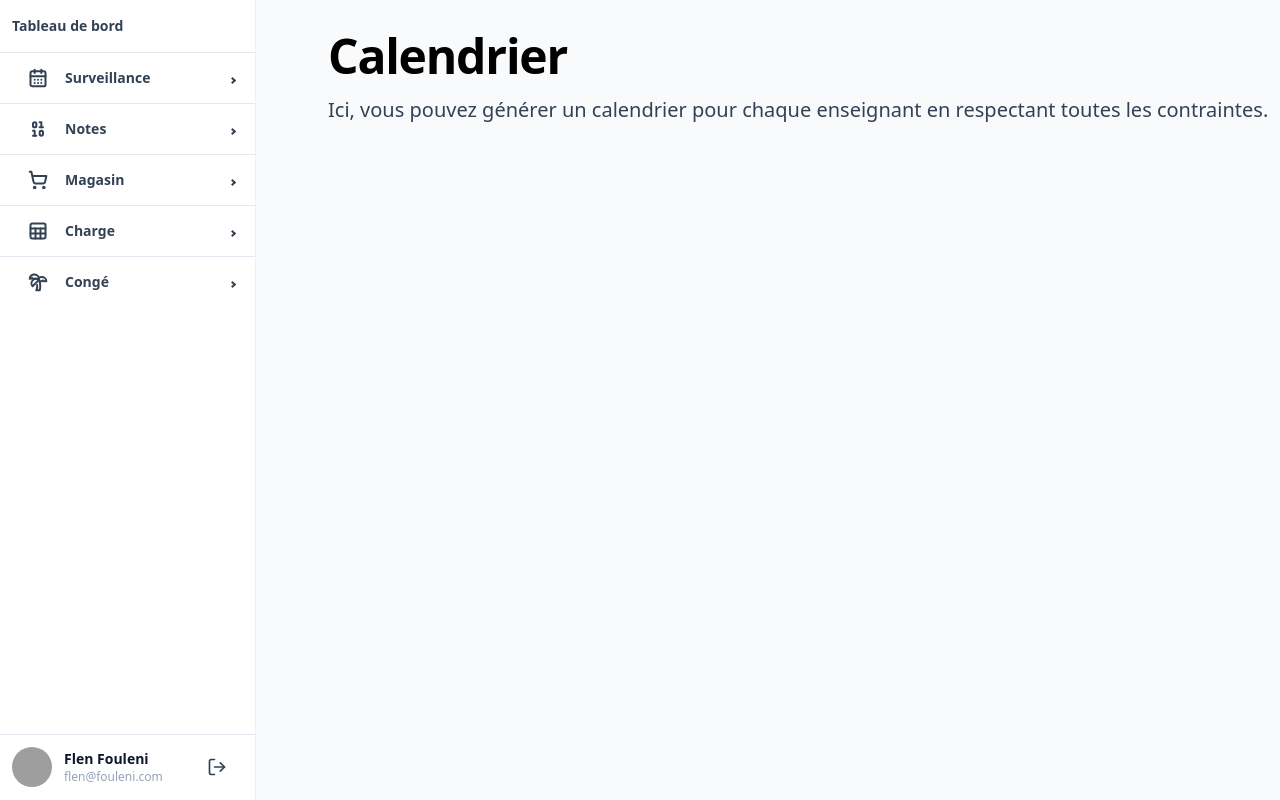
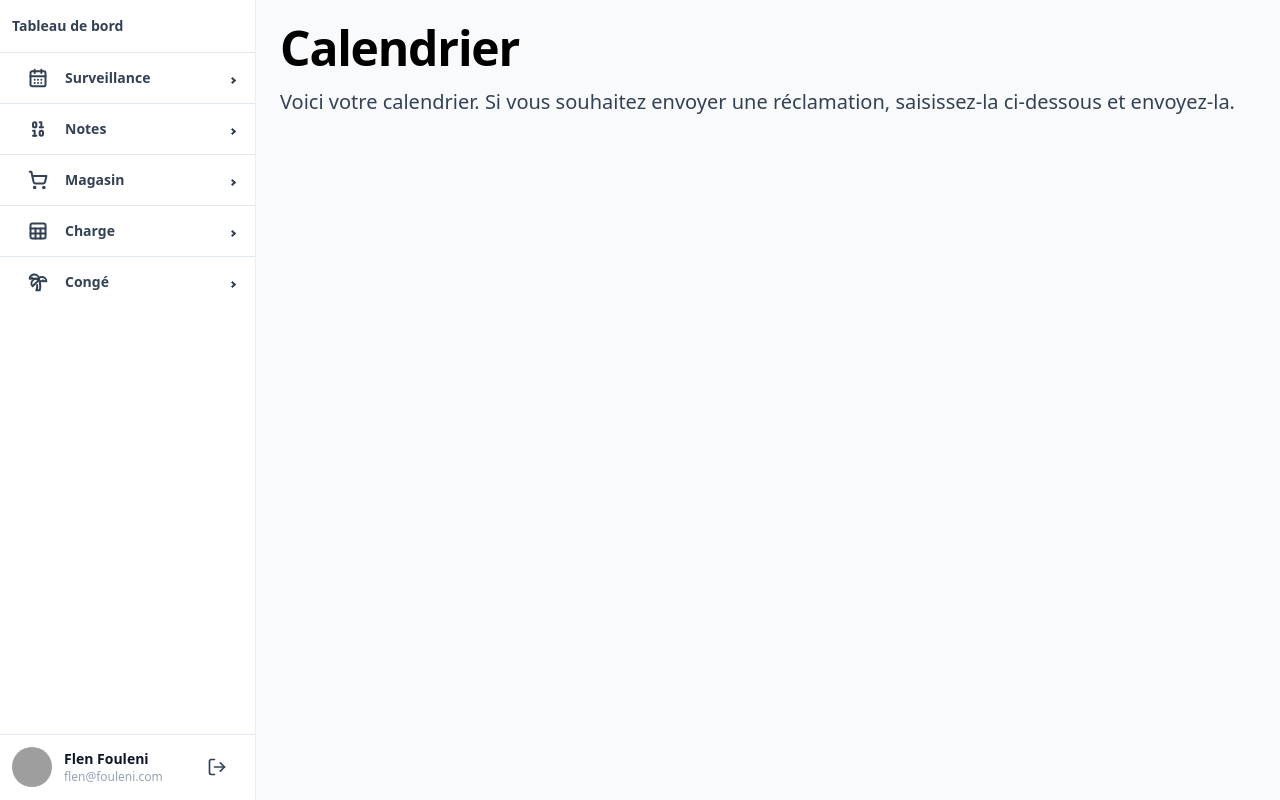
Before and after one commit to stormynight9/isimm-frontend, a React (Vite) app: page /surveillance/calendrier in a window 1280 px wide. Built offline with nearby package versions, Linux system fonts and the light colour scheme; grey boxes are pictures that could not be loaded; a web font is replaced by a local one.

Commit message:
added header component

```diff
--- a/src/pages/surveillance/Calendar.jsx
+++ b/src/pages/surveillance/Calendar.jsx
@@ -2,9 +2,9 @@ import Header from "./components/Header"
 
 const Calendar = () => {
     return (
-        <main className="pt-6 pl-16">
-            <Header title="Calendrier">Ici, vous pouvez générer un calendrier pour chaque enseignant en respectant toutes les contraintes.</Header>
-        </main>
+        <div className="lg:pt-4 lg:pl-4">
+            <Header title="Calendrier">Voici votre calendrier. Si vous souhaitez envoyer une réclamation, saisissez-la ci-dessous et envoyez-la.</Header>
+        </div>
     )
 }
 
--- a/src/pages/surveillance/Complaints.jsx
+++ b/src/pages/surveillance/Complaints.jsx
@@ -2,7 +2,7 @@ import Header from "./components/Header"
 
 const Complaints = () => {
     return (
-        <main className="pt-6 pl-16">
+        <main className="lg:pt-4 lg:pl-4">
             <Header title="Réclamations">Ici, vous pouvez voir le calendrier de chaque professeur ainsi que leurs réclamations.</Header>
         </main>
     )
--- a/src/pages/surveillance/CreateCalendar.jsx
+++ b/src/pages/surveillance/CreateCalendar.jsx
@@ -2,7 +2,7 @@ import Header from "./components/Header"
 
 const CreateCalendar = () => {
     return (
-        <main className="pt-6 pl-16">
+        <main className="lg:pt-4 lg:pl-4">
             <Header title="Créer une calendrier">Ici, vous pouvez générer un calendrier pour chaque enseignant en respectant toutes les contraintes.</Header>
         </main>
     )
--- a/src/pages/surveillance/SavedCalendars.jsx
+++ b/src/pages/surveillance/SavedCalendars.jsx
@@ -2,7 +2,7 @@ import Header from "./components/Header"
 
 const SavedCalendars = () => {
     return (
-        <main className="pt-6 pl-16">
+        <main className="lg:pt-4 lg:pl-4">
             <Header title="Calendriers sauvegardés">Voici la liste de tous les calendriers sauvegardés.</Header>
         </main>
     )
--- a/src/pages/surveillance/components/Header.tsx
+++ b/src/pages/surveillance/components/Header.tsx
@@ -7,7 +7,7 @@ const Header = ({ title, children }: HeaderProps) => {
     return (
         <header>
             <h1 className="mb-4 scroll-m-20 text-4xl font-extrabold tracking-tight lg:text-5xl">{title}</h1>
-            <p className="text-xl text-slate-700 dark:text-slate-400">{children}</p>
+            <p className="text-slate-700 dark:text-slate-400 lg:text-xl">{children}</p>
         </header>
     )
 }
```
